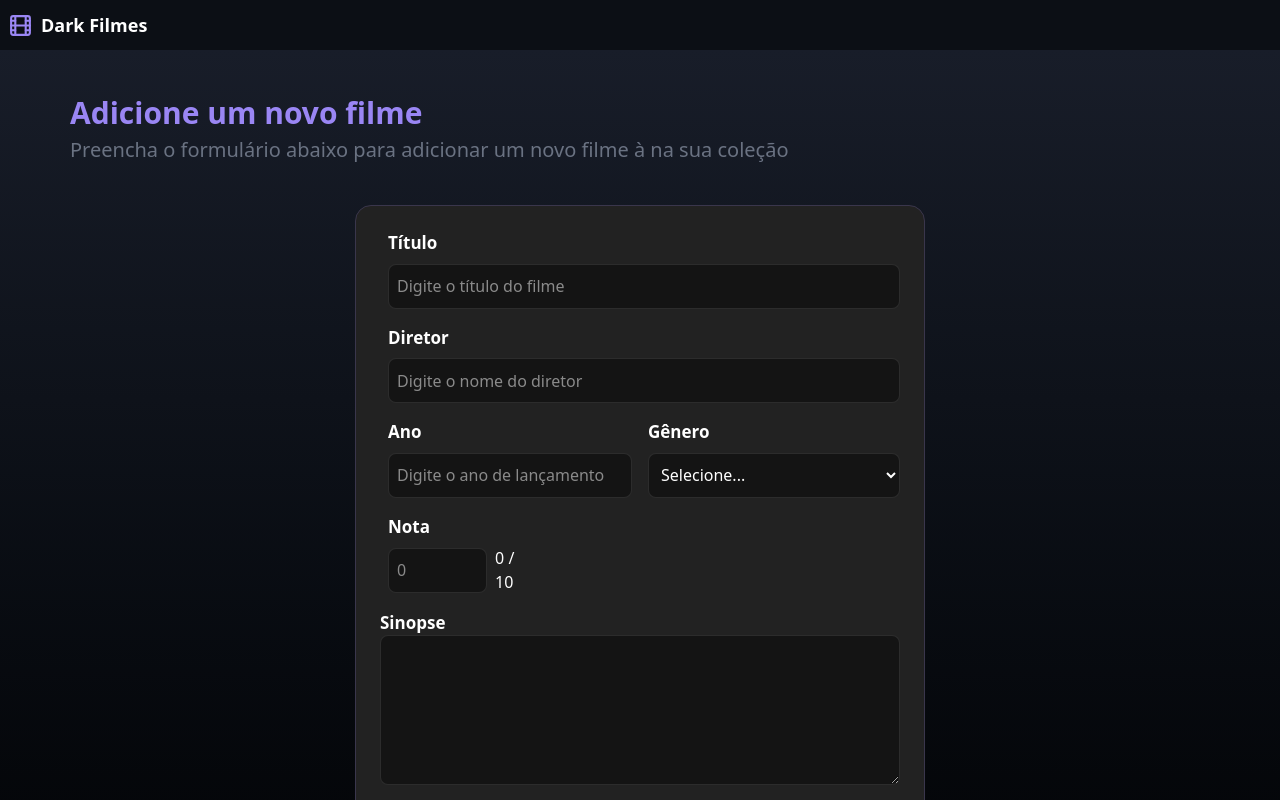
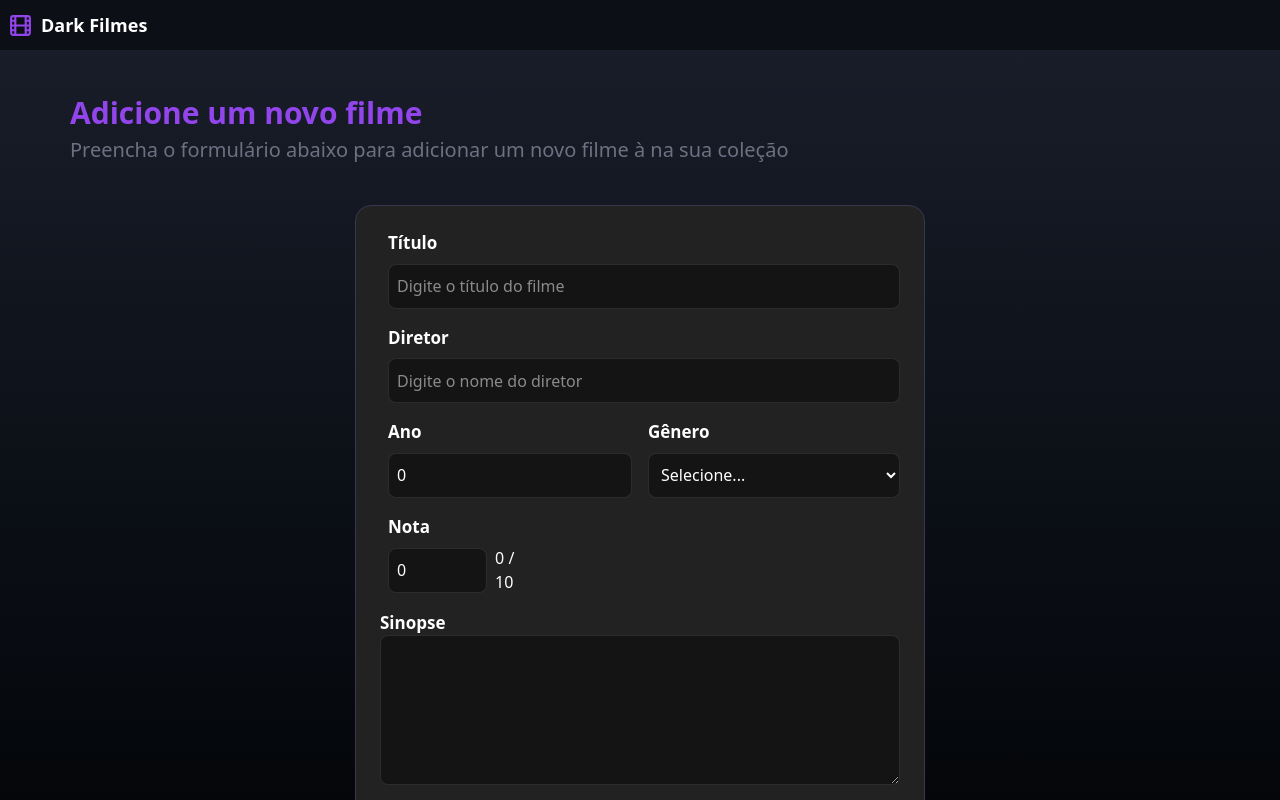
Before and after one commit to FRANCISCONUNES09/dark-filmes, a Next.js app: page /cadastrar in a window 1280 px wide. Shown: the top 800 px of the page. Built offline with nearby package versions, Linux system fonts and the light colour scheme.

Commit message:
Página de filmes

```diff
--- /dev/null
+++ b/src/components/CardFilm/index.jsx
@@ -0,0 +1,20 @@
+export default function CardFilm(){
+    return (
+        <div className="w-[350px] h-[280px] flex flex-col rounded-lg bg-[#222222]">
+            <div className="w-full h-[70%] rounded-t-lg">
+                <img className="w-full rounded-t-lg object-cover"
+                    src="https://encrypted-tbn0.gstatic.com/images?q=tbn:ANd9GcR2R5bdHhYNO5a1GyWXgaE15BLUOxgL1W6B0g&s"
+                    alt=""
+                />
+            </div>
+            <div className="w-full h-[30%] flex flex-col pt-2 px-4">
+                <p className="text-[15px] font-bold">Velozes & Furiosos 5</p>
+                <p className="text-[15px] text-[#8a898c]">Justin Lin</p>
+                <div className="w-full flex justify-between">
+                    <p className="text-[15px] text-[#8a898c]">2011</p>
+                    <div className="px-2 py-0 bg-[#9245EBFF]/10 text-[#9245EBFF] rounded-lg">Ação</div>
+                </div>
+            </div>
+        </div>
+    )
+}
--- a/src/components/CustomSelect/index.jsx
+++ b/src/components/CustomSelect/index.jsx
@@ -1,8 +1,9 @@
-export default function CustomSelect({label, options, onChange}){
+export default function CustomSelect({label, options, onChange, value}){
     return (
         <div className="w-full flex flex-col gap-2">
            <label className="text-[17px] font-bold">{label}</label>
                 <select
+                    value={value}
                     onChange={onChange}
                     className="w-full h-[45px] bg-[#141414] p-2 rounded-lg
                     border border-[#ffffff1a] outline-none focus:border-purple-600">
--- a/src/components/Custominput/index.jsx
+++ b/src/components/Custominput/index.jsx
@@ -1,4 +1,4 @@
-export default function CustomInput({label, placeholder, type, onChange}){
+export default function CustomInput({label, placeholder, type, onChange, value}){
     return (
         <div className="flex flex-col w-full gap-2 pl-2">
             <label className="text-[17px] font-bold">{label}</label>
@@ -8,6 +8,7 @@ export default function CustomInput({label, placeholder, type, onChange}){
                 type={type}
                 placeholder={placeholder}
                 onChange={onChange}
+                value={value}
              />
         </div>
     )
--- a/src/components/Header/index.jsx
+++ b/src/components/Header/index.jsx
@@ -3,13 +3,17 @@ import { LuFilm } from "react-icons/lu";
 export default function Header({showButton = true}){
     return (
         <header className="w-full h-[50px] flex bg-[#0C0F15] justify-between pr-2 items-center">
-            <div className="flex h-full gap-2 items-center justify-center pl-2">
-            <LuFilm color="#9B87F5" size={25} />
-            <h2 className="font-bold text-[18px] ">Dark Filmes</h2>
+            <div
+                onClick={() => window.location.href = "/"}
+                className="flex cursor-pointer h-full gap-2 items-center justify-center pl-2">
+                <LuFilm color="#9245EBFF" size={25} />
+                <h2 className="font-bold text-[18px] ">Dark Filmes</h2>
             </div>
            {showButton && (
-                <button className="w-[150px] h-[60%] rounded-md
-                bg-[#9B87F5] font-bold hover:bg-[#9B87F5]/70 cursor-pointer">
+                <button
+                    onClick={() => window.location.href = "/cadastrar"}
+                    className="w-[150px] h-[60%] rounded-md
+                    bg-[#9B87F5] font-bold hover:bg-[#9245EBFF] cursor-pointer">
                     Adicionar Filmes</button>
            )}
         </header>
--- a/src/components/PageWrapper/index.jsx
+++ b/src/components/PageWrapper/index.jsx
@@ -4,7 +4,7 @@ export default function PageWrapper({ children, showButton = true }){
     return (
         <div className="w-full h-full min-h-screen flex flex-col">
             <Header showButton={showButton}/>
-            <div className="w-full h-full bg-gradient-to-t from-[#020304] to-[#181D29]">
+            <div className="w-full h-full min-h-screen bg-gradient-to-t from-[#020304] to-[#181D29]">
                 {children}
             </div>
         </div>
--- a/src/pages/cadastrar/index.jsx
+++ b/src/pages/cadastrar/index.jsx
@@ -16,6 +16,11 @@ export default function Cadastrar(){
 
     async function handleSubmit(event){
         event.preventDefault();
+
+        if(!titulo || !diretor || !ano || !genero || !nota || !sinopse || !banner){
+            toast.error("Preencha todos os campos!")
+            return;
+        }
 
         try {
             await instance.post("/api/movies", {
@@ -45,7 +50,7 @@ export default function Cadastrar(){
     return (
        <PageWrapper showButton={false}>
             <div className="w-full h-full py-[40px] px-[70px] flex flex-col">
-                <h1 className="text-[30px] font-bold text-[#9A86F4]">Adicione um novo filme</h1>
+                <h1 className="text-[30px] font-bold text-[#9245EBFF]">Adicione um novo filme</h1>
                 <p className="text-[20px] text-gray-500">
                     Preencha o formulário abaixo para adicionar um novo filme à na sua coleção</p>
                 <div className="w-full flex justify-center pt-[40px]">
--- a/src/pages/index.jsx
+++ b/src/pages/index.jsx
@@ -1,7 +1,16 @@
+import CardFilm from "@/components/CardFilm";
+import PageWrapper from "@/components/PageWrapper";
+
 export default function Home(){
   return (
-    <div className="">
-      <p>Olá Mundo!</p>
-    </div>
+    <PageWrapper>
+      <div className="w-full flex flex-col items-center justify-center pt-7">
+        <h1 className="text-[40px] text-[#9245EBFF] font-bold">Sua coleção de Filmes</h1>
+        <p className="text-[20px] text-[#8a898c]">Acompanhe seus filmes favoritos. Adicione novos filmes à sua coleção.</p>
+      </div>
+      <div className="w-full h-auto flex flex-wrap justify-center">
+        <CardFilm/>
+      </div>
+    </PageWrapper>
   )
 }
```
